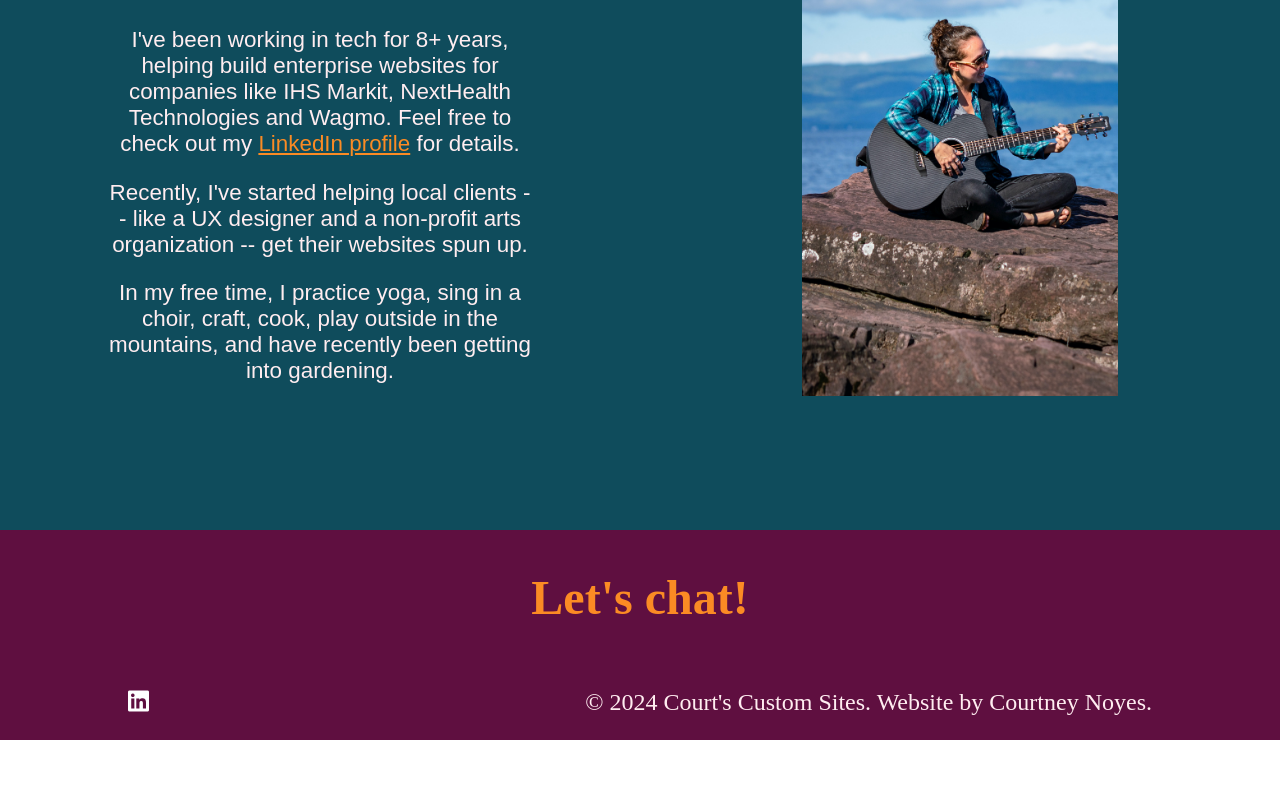
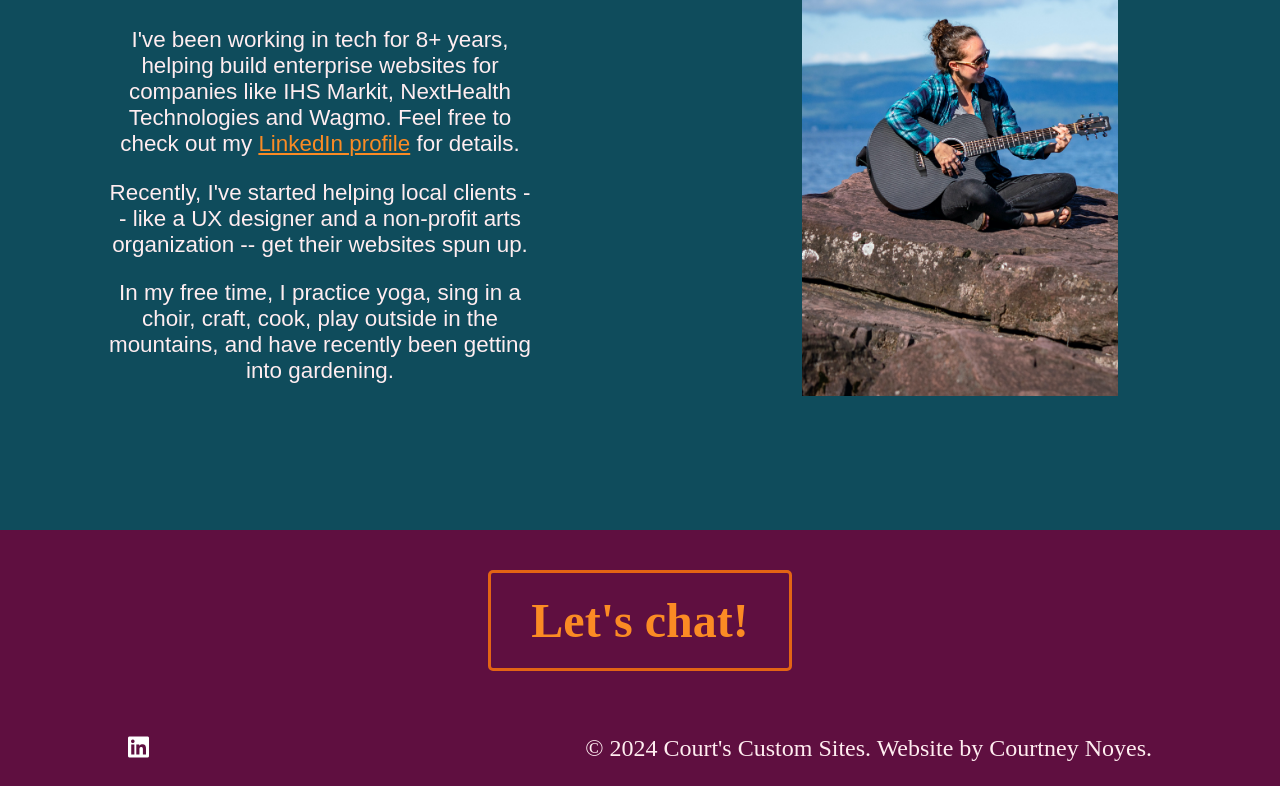
Before and after one commit to courtneyfay/courts-custom-sites, a SvelteKit app: page / in a window 1280 px wide. Shown: the part 2638-3424 px from the top of the page. Before the commit the page ends 3378 px from the top, so only its background shows below. Built offline with nearby package versions, Linux system fonts and the light colour scheme; a web font is replaced by a local one.

Commit message:
getting border to look like a button and be animated

```diff
--- a/src/routes/+page.svelte
+++ b/src/routes/+page.svelte
@@ -107,7 +107,7 @@
 
     <!-- Footer -->
     <div class="footer">
-        <h2>
+        <h2 class="bouncing-text-container">
             <a class="accent-color bouncing-text" target="_blank" href="https://calendly.com/courts-custom-sites/">
                 <span class="one">L</span>
                 <span class="two">e</span>
@@ -293,12 +293,36 @@
         font-size: 2rem;
     }
 
-    /* animated CTA link */
+     /* animated CTA link */
+    .bouncing-text-container {
+        display: flex;
+        align-items: center;
+        justify-content: center;
+    }
+
     .bouncing-text {
         display: flex;
         justify-content: center;
         text-decoration: none;
-        /* find a way to make this look like a button without underline */
+        border: 3px solid #E36414;
+        border-radius: 5px;
+        padding: 20px 40px;
+    }
+
+    @keyframes pulse-shadow
+    {
+        0% {
+            box-shadow: 0 0 0 0 rgba(227, 100, 20,.4), 0 0 0 0 rgba(227, 100, 20,.4);
+        }
+        33% {
+            box-shadow: 0 0 0 0 rgba(255,4,0,0), 0 0 0 10px rgba(227, 100, 20,.4);
+        }
+        66% {
+            box-shadow: 0 0 0 0 rgba(255,4,0,0), 0 0 0 30px rgba(255,4,0,0);
+        }
+        100% {
+            box-shadow: 0 0 0 0 rgba(227, 100, 20,.4), 0 0 10px rgba(255,4,0,0);
+        }
     }
 
     @keyframes bounce {
@@ -311,35 +335,38 @@
         100% { transform: translateY(0);}
     }
 
+    .bouncing-text:hover {
+        animation: pulse-shadow 4s;
+    }
     .bouncing-text:hover .one  {
-        animation: bounce 1s ease;
+        animation: bounce 1.5s ease;
     }
     .bouncing-text:hover .two {
-        animation: bounce 1s ease .1s;
+        animation: bounce 1.5s ease .1s;
     }
     .bouncing-text:hover .three {
-        animation: bounce 1s ease .2s;
+        animation: bounce 1.5s ease .2s;
     }
     .bouncing-text:hover .four {
-        animation: bounce 1s ease .3s;
+        animation: bounce 1.5s ease .3s;
     }
     .bouncing-text:hover .five {
-        animation: bounce 1s ease .4s;
+        animation: bounce 1.5s ease .4s;
     }
     .bouncing-text:hover .six {
-        animation: bounce 1s ease .5s;
+        animation: bounce 1.5s ease .5s;
     }
     .bouncing-text:hover .seven {
-        animation: bounce 1s ease .6s;
+        animation: bounce 1.5s ease .6s;
     }
     .bouncing-text:hover .eight {
-        animation: bounce 1s ease .7s;
+        animation: bounce 1.5s ease .7s;
     }
     .bouncing-text:hover .nine {
-        animation: bounce 1s ease .8s;
+        animation: bounce 1.5s ease .8s;
     }
     .bouncing-text:hover .ten {
-        animation: bounce 1s ease .9s;
+        animation: bounce 1.5s ease .9s;
     }
 
     .social {
```
